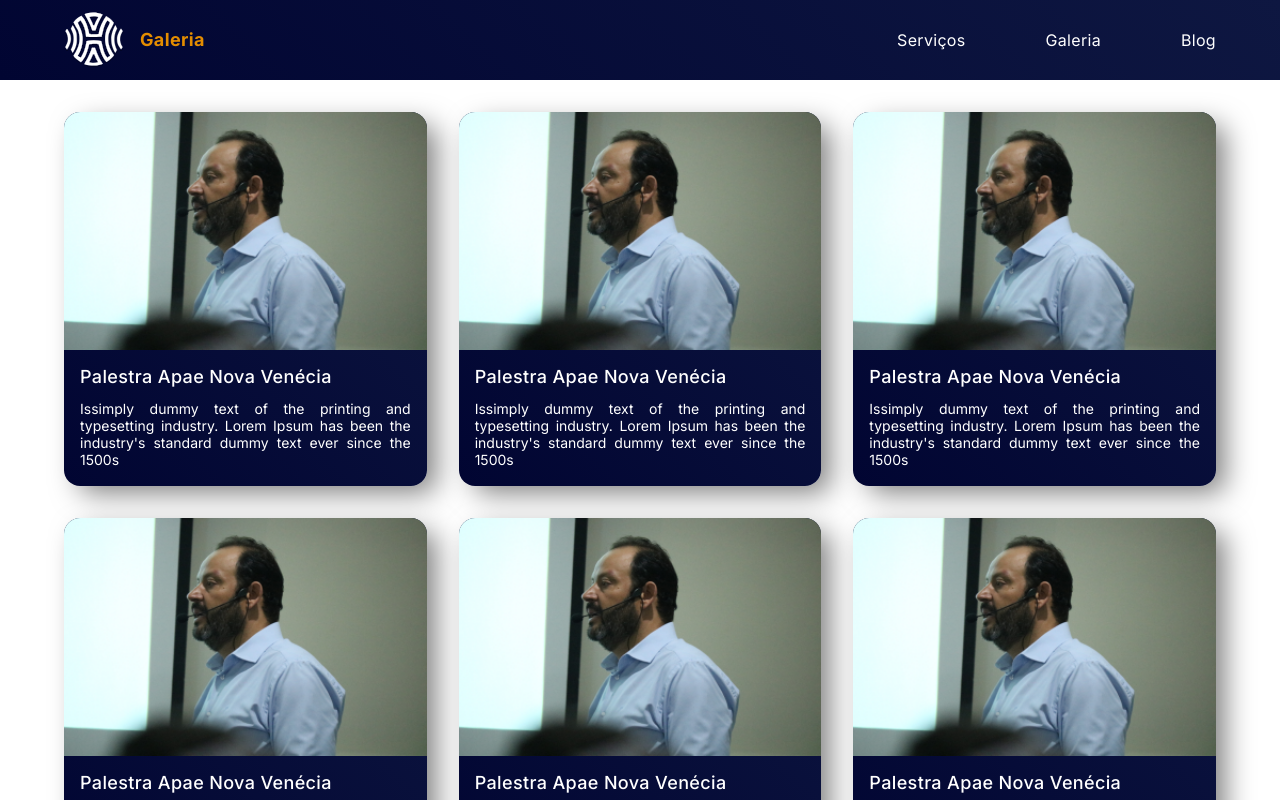
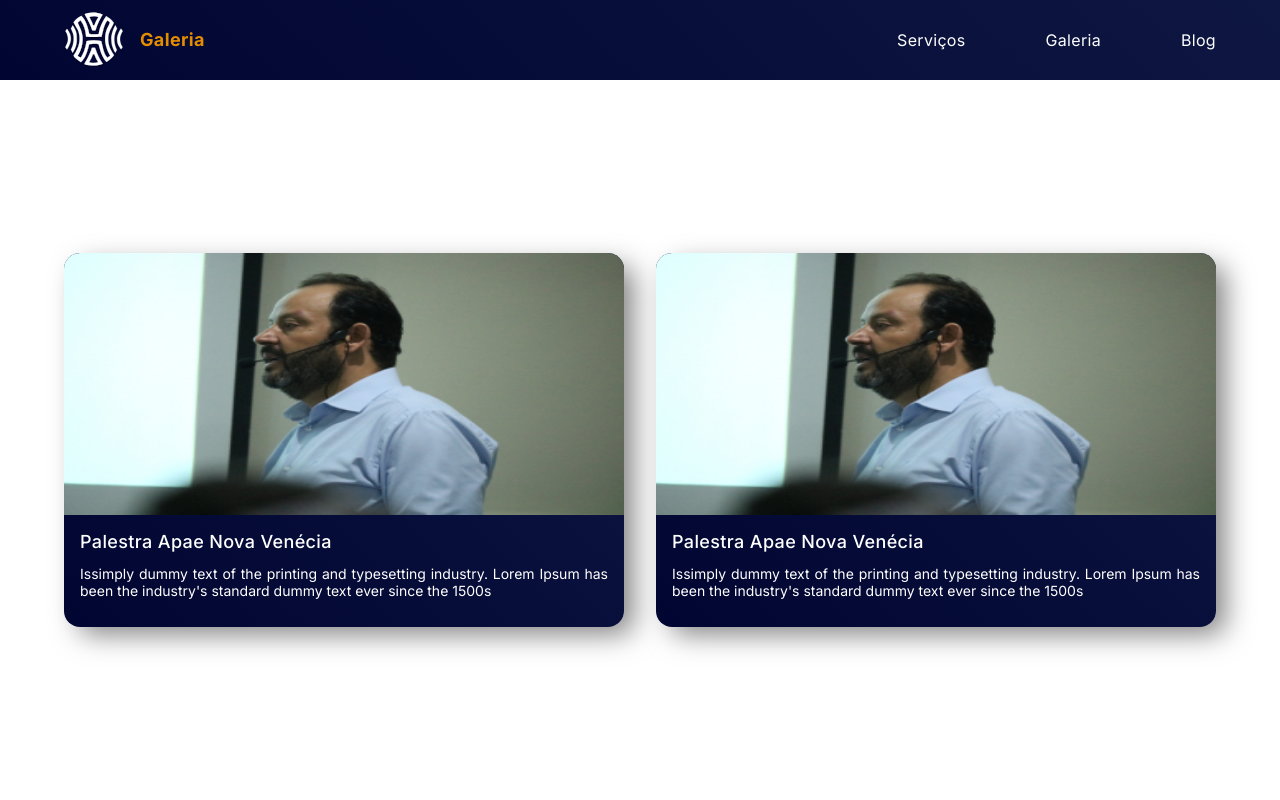
Before and after one commit to devitalo97/humane, a Next.js app: page /gallery in a window 1280 px wide. Shown: the top 800 px of the page. Built offline with nearby package versions, Linux system fonts and the light colour scheme.

Commit message:
feat: gallery modal

```diff
--- /dev/null
+++ b/src/components/sections/gallery/first/data.ts
@@ -0,0 +1,45 @@
+import galleryThumb from "@/assets/png/thumb_gallery.png"
+import galleryPhoto0 from "@/assets/png/gallery_photo_0.png"
+import galleryPhoto1 from "@/assets/png/gallery_photo_1.png"
+import galleryPhoto2 from "@/assets/png/gallery_photo_2.png"
+import galleryPhoto3 from "@/assets/png/gallery_photo_3.png"
+import galleryPhoto4 from "@/assets/png/gallery_photo_4.png"
+import { StaticImageData } from "next/image"
+
+export type Album = {
+    title: string
+    description: string
+    thumb: StaticImageData
+    photos: {
+        src: StaticImageData,
+        description: string
+    }[]
+}
+
+export const gallery: Album[] = [{
+    title: 'Palestra Apae Nova Venécia',
+    description: "Issimply dummy text of the printing and typesetting industry. Lorem Ipsum has been the industry's standard dummy text ever since the 1500s",
+    thumb: galleryThumb,
+    photos: [
+        {
+            src: galleryPhoto0,
+            description: "Issimply dummy text of the printing and typesetting industry. Lorem Ipsum has been the industry's standard dummy text ever since the 1500s"
+        },
+        {
+            src: galleryPhoto1,
+            description: "Issimply dummy text of the printing and typesetting industry. Lorem Ipsum has been the industry's standard dummy text ever since the 1500s"
+        },
+        {
+            src: galleryPhoto2,
+            description: "Issimply dummy text of the printing and typesetting industry. Lorem Ipsum has been the industry's standard dummy text ever since the 1500s"
+        },
+        {
+            src: galleryPhoto3,
+            description: "Issimply dummy text of the printing and typesetting industry. Lorem Ipsum has been the industry's standard dummy text ever since the 1500s"
+        },
+        {
+            src: galleryPhoto4,
+            description: "Issimply dummy text of the printing and typesetting industry. Lorem Ipsum has been the industry's standard dummy text ever since the 1500s"
+        }
+    ]
+}]
--- a/src/components/sections/gallery/first/index.tsx
+++ b/src/components/sections/gallery/first/index.tsx
@@ -1,77 +1,41 @@
 import { Inter } from 'next/font/google'
 import * as S from './style'
-import galleryThumb from "@/assets/png/thumb_gallery.png"
 import GalleryCard from '@/components/ui/gallery_card'
 import GalleryModal from '@/components/ui/gallery_modal'
 import { useState } from 'react'
+import { Album, gallery } from './data'
 
 
 const inter = Inter({ subsets: ['latin'] })
 
 export default function FirstSection() {
-  const cards = [
-    {
-      title: 'Palestra Apae Nova Venécia',
-      description: "Issimply dummy text of the printing and typesetting industry. Lorem Ipsum has been the industry's standard dummy text ever since the 1500s",
-      thumb: galleryThumb
-    },
-    {
-      title: 'Palestra Apae Nova Venécia',
-      description: "Issimply dummy text of the printing and typesetting industry. Lorem Ipsum has been the industry's standard dummy text ever since the 1500s",
-      thumb: galleryThumb
-    },
-    {
-      title: 'Palestra Apae Nova Venécia',
-      description: "Issimply dummy text of the printing and typesetting industry. Lorem Ipsum has been the industry's standard dummy text ever since the 1500s",
-      thumb: galleryThumb
-    },
-    {
-      title: 'Palestra Apae Nova Venécia',
-      description: "Issimply dummy text of the printing and typesetting industry. Lorem Ipsum has been the industry's standard dummy text ever since the 1500s",
-      thumb: galleryThumb
-    },
-    {
-      title: 'Palestra Apae Nova Venécia',
-      description: "Issimply dummy text of the printing and typesetting industry. Lorem Ipsum has been the industry's standard dummy text ever since the 1500s",
-      thumb: galleryThumb
-    },
-    {
-      title: 'Palestra Apae Nova Venécia',
-      description: "Issimply dummy text of the printing and typesetting industry. Lorem Ipsum has been the industry's standard dummy text ever since the 1500s",
-      thumb: galleryThumb
-    },
-    {
-      title: 'Palestra Apae Nova Venécia',
-      description: "Issimply dummy text of the printing and typesetting industry. Lorem Ipsum has been the industry's standard dummy text ever since the 1500s",
-      thumb: galleryThumb
-    },
-    {
-      title: 'Palestra Apae Nova Venécia',
-      description: "Issimply dummy text of the printing and typesetting industry. Lorem Ipsum has been the industry's standard dummy text ever since the 1500s",
-      thumb: galleryThumb
-    },
-    {
-      title: 'Palestra Apae Nova Venécia',
-      description: "Issimply dummy text of the printing and typesetting industry. Lorem Ipsum has been the industry's standard dummy text ever since the 1500s",
-      thumb: galleryThumb
-    }
-  ]
 
+  const [album, setAlbum] = useState<Album>({} as Album)
   const [isOpen, setIsOpen] = useState(false)
+
+  const handleOnClick = (album: Album) => {
+    setIsOpen(true)
+    setAlbum(album)
+  }
+
+  const handleOnClose = () => {
+    setIsOpen(false)
+    setAlbum({} as Album)
+  }
 
   return (
     <S.Container>
       <S.NavGhost />
       <S.Content>
-        {[...cards, ...cards].map((card, index) => <GalleryCard
+        {[...gallery, ...gallery].map((card, index) => <GalleryCard
           key={index}
           title={card.title}
           thumb={card.thumb}
           description={card.description}
-          onClick={() => setIsOpen(true)}
+          onClick={() => handleOnClick(card)}
         />)}
       </S.Content>
-      {isOpen && <GalleryModal photos={[]} onClose={() => setIsOpen(false)} />}
+      {isOpen && <GalleryModal album={album} onClose={handleOnClose} />}
     </S.Container>
   )
 }
--- a/src/components/sections/gallery/first/style.ts
+++ b/src/components/sections/gallery/first/style.ts
@@ -18,6 +18,7 @@ export const Content = styled.div`
     justify-content: space-between;
     align-items: center;
     gap: max(2em, 2%);
+    min-height: var(--section-height);
 `
 
 export const Header = styled.div`
--- a/src/components/ui/gallery_card/style.ts
+++ b/src/components/ui/gallery_card/style.ts
@@ -3,7 +3,7 @@ import styled, { css } from "styled-components";
 
 export const Container = styled.div`
     border: none;
-    flex: 30%;
+    flex: 33%;
     width: 100%;
     height: 374px;
     border-radius: 1em;
@@ -13,6 +13,9 @@ export const Container = styled.div`
         cursor: pointer;
         scale: 1.05;
         transition: all .5s cubic-bezier(0.075, 0.82, 0.165, 1);
+    }
+    @media screen and (max-width: 560px){
+        flex: 100%;
     }
 `
 
--- a/src/components/ui/gallery_modal/index.tsx
+++ b/src/components/ui/gallery_modal/index.tsx
@@ -3,38 +3,36 @@ import * as S from "./style";
 import { Inter } from "next/font/google";
 import { Carousel } from "../carousel";
 import { RiCloseLine } from "react-icons/ri";
+import { Album } from "@/components/sections/gallery/first/data";
+import { useState } from "react";
 
 interface Props {
-  photos: {
-    src: string
-    description: string
-  }[]
+  album: Album
   onClose: Function
 }
 
 const inter = Inter({ subsets: ['latin'] })
 
 export default function GalleryModal({
-  photos,
+  album,
   onClose
 }: Props) {
+  const [currentPhoto, setCurrentPhoto] = useState<number>(0)
   return (
     <S.Container>
       <S.Wrapper>
         <S.Header>
-          <RiCloseLine color="white" onClick={() => onClose()}/>
+          <S.Title>{album?.title}</S.Title><RiCloseLine color="white" onClick={() => onClose()} />
         </S.Header>
-        <Carousel>
-          {photos.map((card, index) => <S.CardContainer key={index}>
+        {album?.photos?.slice(currentPhoto, currentPhoto + 1).map((card, index) => <S.CardContainer key={index}>
           <S.CardContent>
-              <Image src={card.src} alt="a" />
+            <Image src={card.src} fill alt="a" />
           </S.CardContent>
           <S.CardFooter>
             <S.Text>{card.description}</S.Text>
           </S.CardFooter>
         </S.CardContainer>
         )}
-        </Carousel>
       </S.Wrapper>
     </S.Container>
   )
--- a/src/components/ui/gallery_modal/style.ts
+++ b/src/components/ui/gallery_modal/style.ts
@@ -16,15 +16,42 @@ export const Wrapper = styled.div`
     width: 100%;
     border-radius: 0.875rem;
     background: rgba(0, 0, 0, 0.50);
+    display: grid;
+    grid-template-rows: min-content 1fr;
 `
 
 export const Header = styled.div`
     display: flex;
-    justify-content: flex-end;
+    justify-content: space-between;
     padding: 2%;
 `
 
-export const CardContainer = styled.div``
-export const CardContent = styled.div``
+export const CardContainer = styled.div`
+    display: grid;
+    grid-template-rows: 1fr min-content;
+    gap: 2%;
+    padding: 0 2% 2%;
+`
+export const CardContent = styled.div`
+    position: relative;
+`
 export const CardFooter = styled.div``
-export const Text = styled.p``
+
+export const Text = styled.p`
+    text-transform: capitalize;
+    text-align: justify;
+    color: #FFF;
+    font-size: 1rem;
+    font-style: normal;
+    font-weight: 400;
+    line-height: normal;
+`
+
+export const Title = styled.p`
+    font-weight: bold;
+    text-transform: capitalize;
+    color: #FFF;
+    font-size: 1.2rem;
+    font-style: normal;
+    line-height: normal;
+`
```
Lines whose indentation alone changed are shown as unchanged.
